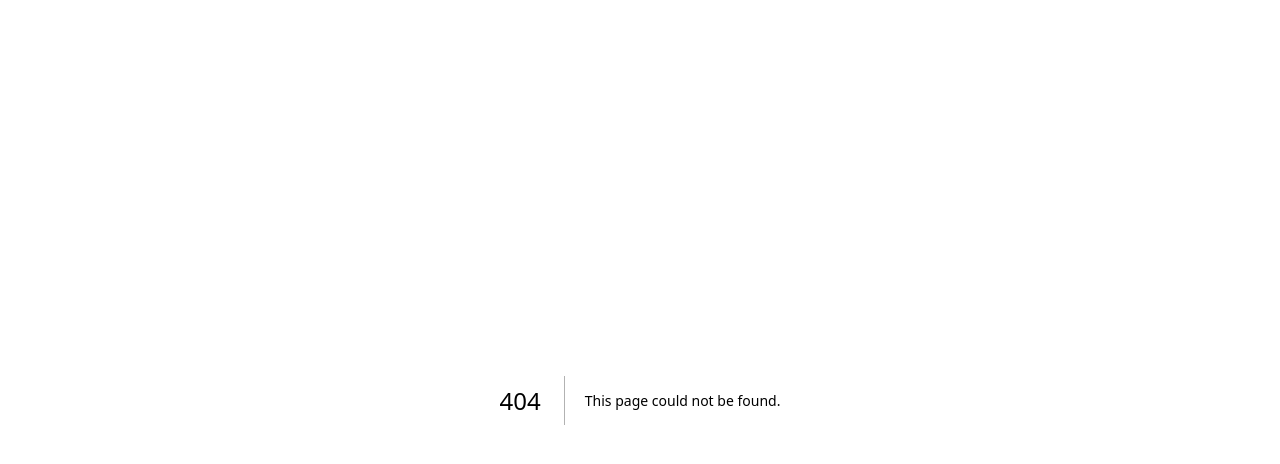
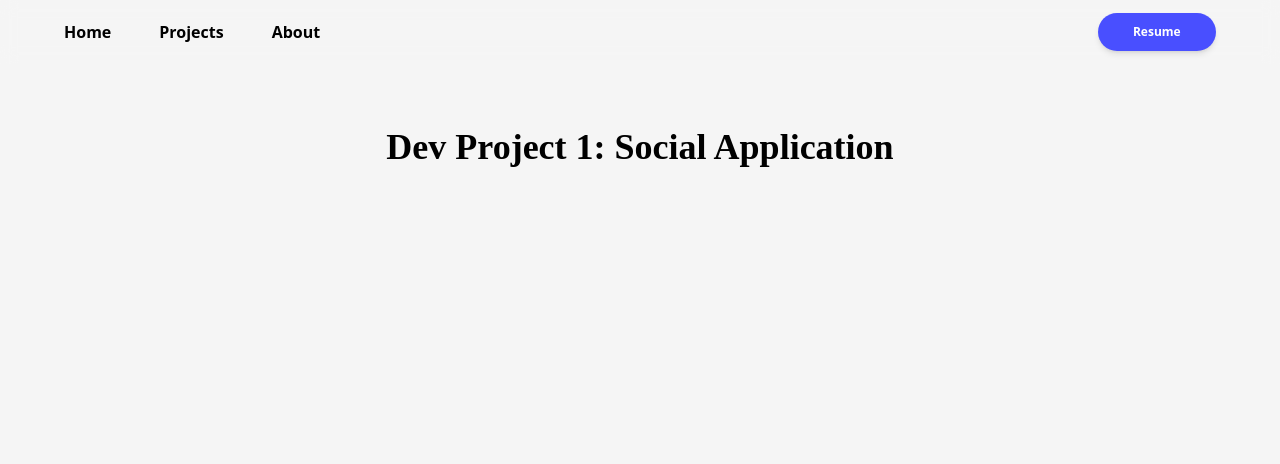
Before and after one commit to kang3933/portfolio, a Next.js app: page /Projects/Dev1 in a window 1280 px wide. Before the commit this address had no page. Shown: the top 464 px of the page. Built offline with nearby package versions, Linux system fonts and the light colour scheme.

Commit message:
project img hover effect

```diff
--- /dev/null
+++ b/app/Projects/Dev1/page.tsx
@@ -0,0 +1,19 @@
+import Header from "@/components/header";
+//import Image from "next/image";
+
+export default function Home(){
+  return (
+    <>
+    <Header />
+    <main>
+      <div className='project_hero'>
+        <h1>Dev Project 1: Social Application</h1>
+        <h1></h1>
+      </div>
+      <div className='flex flex-col gap-8 pb-[10vh]'>
+      </div>
+
+    </main>
+    </>
+  )
+}
--- a/app/Projects/Peninsula/page.tsx
+++ b/app/Projects/Peninsula/page.tsx
@@ -7,7 +7,7 @@ export default function Home(){
     <Header />
     <main>
       <div className='project_hero'>
-        <h1>Projects</h1>
+        <h1>Peninsula</h1>
         <h1></h1>
       </div>
       <div className='flex flex-col gap-8 pb-[10vh]'>
--- a/app/Projects/page.tsx
+++ b/app/Projects/page.tsx
@@ -1,4 +1,5 @@
 import Header from "@/components/header";
+import Link from "next/link";
 
 export default function Home(){
   return (
@@ -11,14 +12,21 @@ export default function Home(){
       </div>
       <div className='flex flex-col gap-8 pb-[10vh]'>
         <div className='project_project_section'>
-          <div className='project_design'>
-            <img src='./mockup/peninsula/1.png' alt='Peninsula Hero Image' />
 
-            <div className='project_text'>Peninsula Group Limited</div>
-          </div>
-          <div className='project_development'>
+          <Link href="/Projects/Peninsula" className="project_design">
+            <div className='project_design'>
+              <img src='./mockup/peninsula/1.png' alt='Peninsula Hero Image' />
+              <div className='project_text'>Peninsula Group Limited</div>
+            </div>
+          </Link>
 
-          </div>
+          <Link href="/Projects/Dev1" className="project_development">
+            <div className='project_development'>
+              <img src='./mockup/peninsula/1.png' alt='Peninsula Hero Image' />
+              <div className='project_text'>Peninsula Group Limited</div>
+            </div>
+          </Link>
+
         </div>
         <div className='project_project_section'>
           <div className='project_design'>
--- /dev/null
+++ b/components/ProjectCard/ProjectCard.tsx
@@ -0,0 +1,19 @@
+import Link from "next/link";
+
+interface ProjectCardProps {
+  title: string;
+  imageSrc?: string;
+  link?: string;
+}
+
+export default function ProjectCard({ title, imageSrc, link }: ProjectCardProps) {
+  return (
+    <div className="project_project_section">
+      <Link href={link || "#"} className="project_design">
+        {imageSrc && <img src={imageSrc} alt={title} />}
+        <div className="project_text">{title}</div>
+      </Link>
+      <div className="project_development"></div>
+    </div>
+  );
+}
```
Also changed, not shown: components/ProjectCard/types.ts (added).
